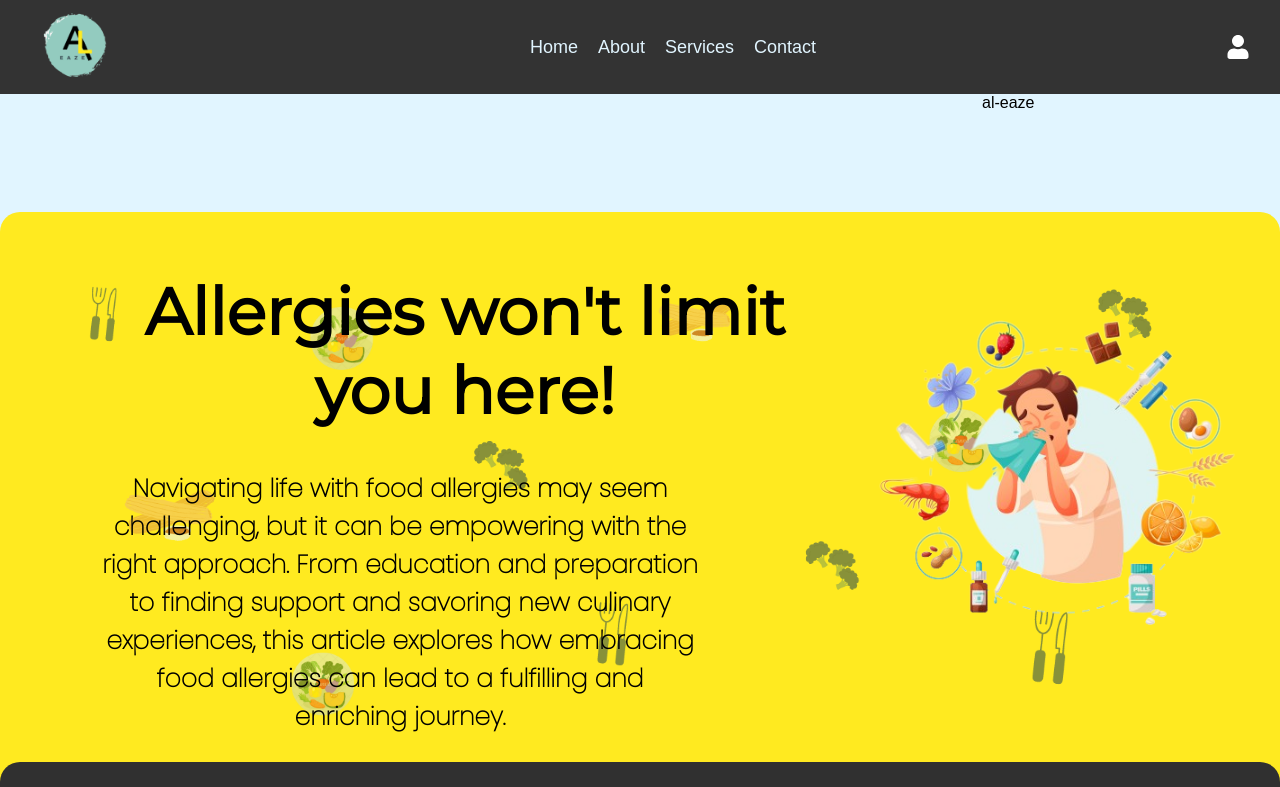
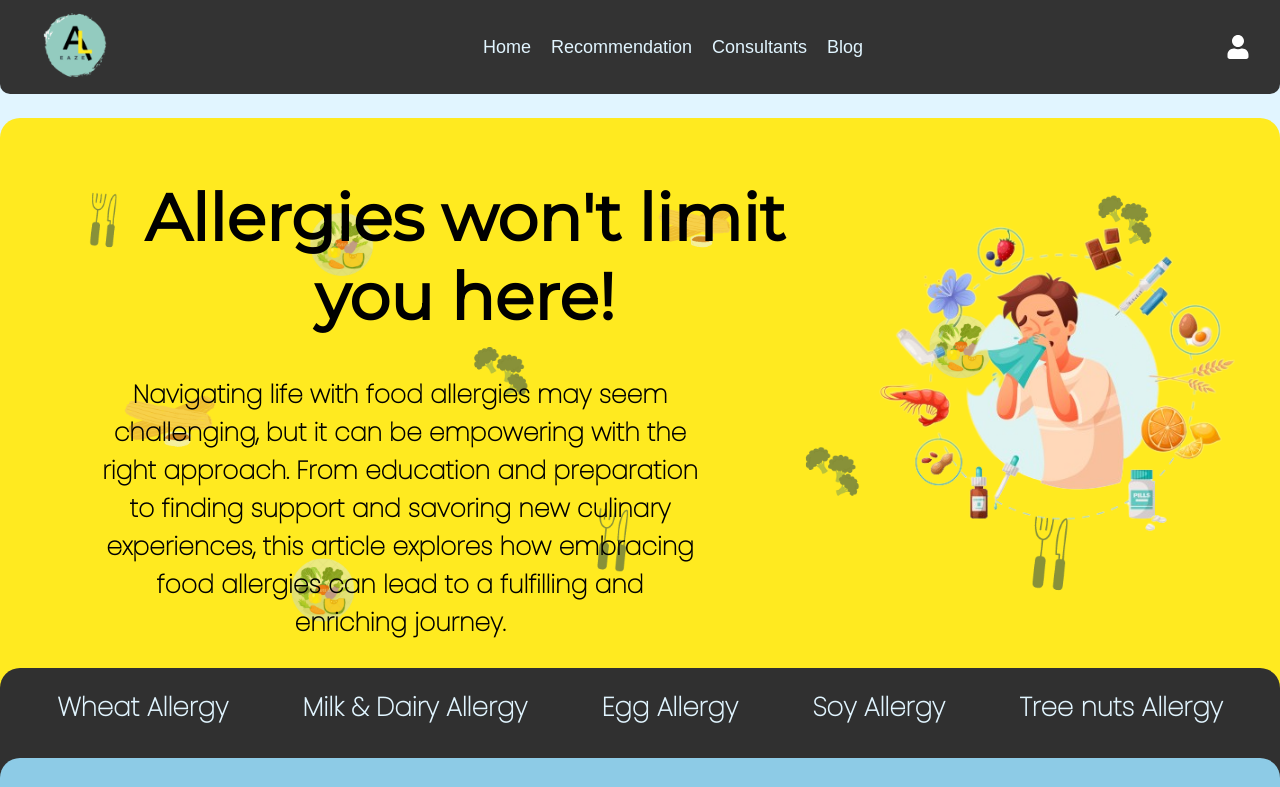
Before and after one commit to vishnubansal001/Al-Eaze_Project, a React (Create React App) app: page / in a window 1280 px wide. Shown: the top 787 px of the page. Built offline with nearby package versions, Linux system fonts and the light colour scheme; the HTML template or start-up script is replaced by a standard one.

Commit message:
updated navbar

```diff
--- a/src/components/NavBar.jsx
+++ b/src/components/NavBar.jsx
@@ -11,9 +11,9 @@ const Navbar = () => {
       </div>
       <ul className="navbar-links">
         <li><Link to="/">Home</Link></li>
-        <li><Link to="/about">About</Link></li>
-        <li><Link to="/services">Services</Link></li>
-        <li><Link to="/contact">Contact</Link></li>
+        <li><Link to="/products">Recommendation</Link></li>
+        <li><Link to="/consultants">Consultants</Link></li>
+        <li><Link to="/blogs">Blog</Link></li>
       </ul>
       <div className="navbar-profile">
         <FaUser size={24} />
--- a/src/styles/navbar.css
+++ b/src/styles/navbar.css
@@ -33,7 +33,12 @@ body {
   align-items: center;
   cursor: pointer;
 }
-
+nav{
+  position: fixed;
+  width: 100%;
+  z-index: 5;
+  border-radius:0 0 10px 10px;
+}
 .content {
   padding: 20px;
 }
```
